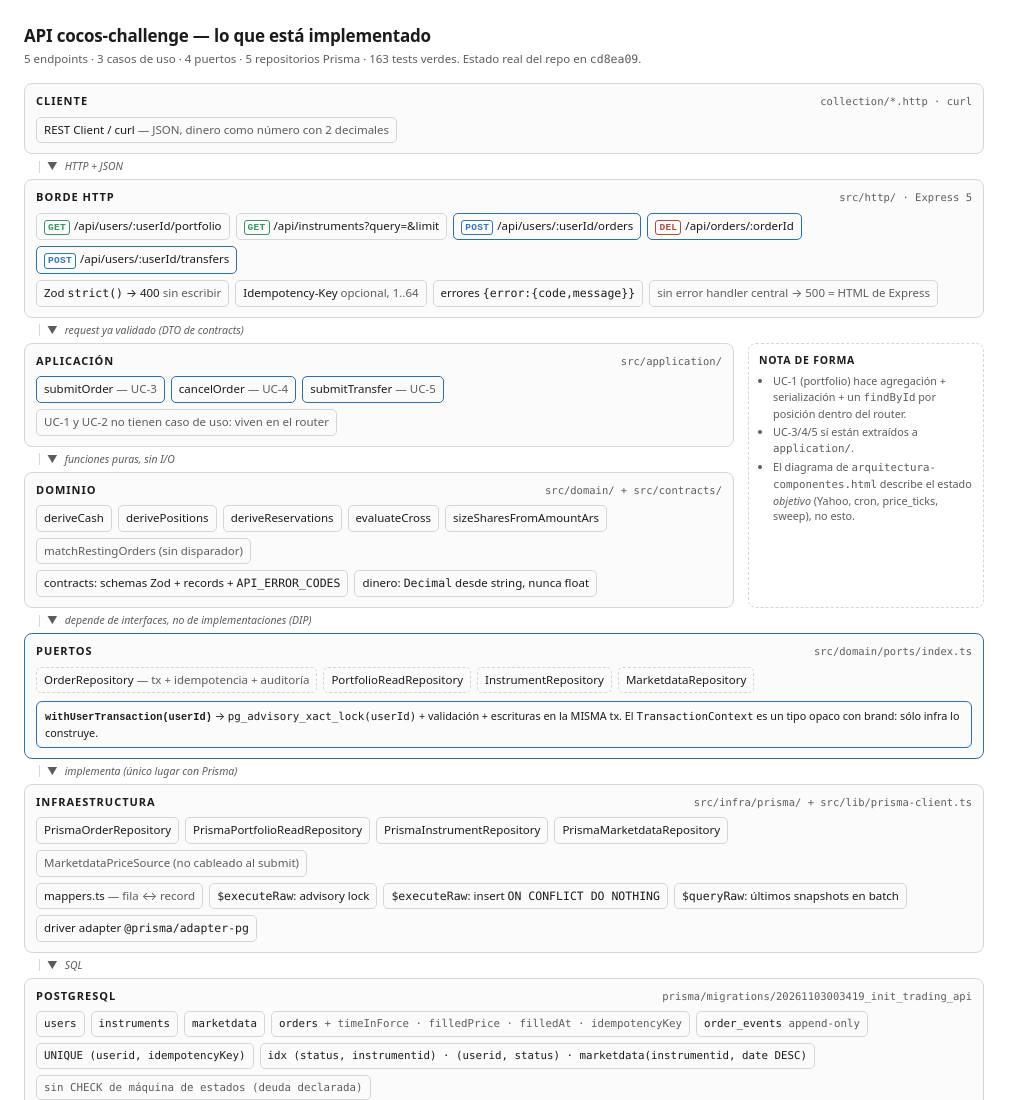
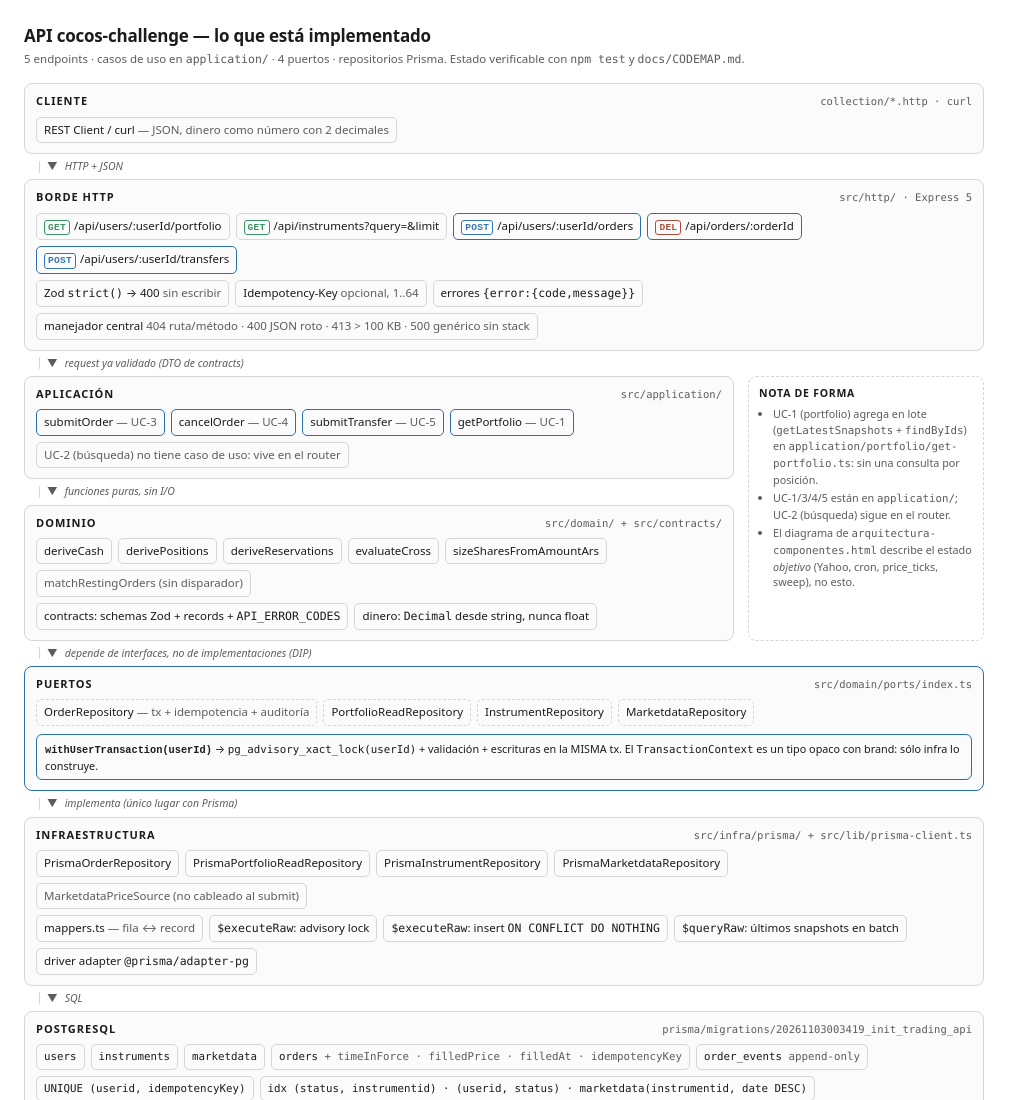
Before and after one commit to Cofiagus/cocos-challenge-backend, a website: page docs/arquitectura-implementada.html in a window 1280 px wide. Shown: the top 1100 px of the page, without its empty margins (0-1023 px from the left). Drawn offline with Linux system fonts and the light colour scheme.

Commit message:
docs(arquitectura): casos de uso, manejador central y cifras alineados con el código endurecido [T7.5]

```diff
--- a/docs/arquitectura-implementada.html
+++ b/docs/arquitectura-implementada.html
@@ -61,7 +61,7 @@
 <body>
 <div class="wrap">
   <h1>API cocos-challenge — lo que está implementado</h1>
-  <div class="sub">5 endpoints · 3 casos de uso · 4 puertos · 5 repositorios Prisma · 163 tests verdes. Estado real del repo en <code>cd8ea09</code>.</div>
+  <div class="sub">5 endpoints · casos de uso en <code>application/</code> · 4 puertos · repositorios Prisma. Estado verificable con <code>npm test</code> y <code>docs/CODEMAP.md</code>.</div>
 
   <div class="layer">
     <div class="lt"><b>Cliente</b><span class="path">collection/*.http · curl</span></div>
@@ -83,7 +83,7 @@
       <div class="box">Zod <code>strict()</code> → 400 <em>sin escribir</em></div>
       <div class="box">Idempotency-Key <em>opcional, 1..64</em></div>
       <div class="box">errores <code>{error:{code,message}}</code></div>
-      <div class="box"><em>sin error handler central → 500 = HTML de Express</em></div>
+      <div class="box">manejador central <em>404 ruta/método · 400 JSON roto · 413 &gt; 100 KB · 500 genérico sin stack</em></div>
     </div>
   </div>
 
@@ -97,7 +97,8 @@
           <div class="box accent">submitOrder <em>— UC-3</em></div>
           <div class="box accent">cancelOrder <em>— UC-4</em></div>
           <div class="box accent">submitTransfer <em>— UC-5</em></div>
-          <div class="box"><em>UC-1 y UC-2 no tienen caso de uso: viven en el router</em></div>
+          <div class="box accent">getPortfolio <em>— UC-1</em></div>
+          <div class="box"><em>UC-2 (búsqueda) no tiene caso de uso: vive en el router</em></div>
         </div>
       </div>
 
@@ -123,8 +124,8 @@
     <div class="note">
       <b>Nota de forma</b>
       <ul>
-        <li>UC-1 (portfolio) hace agregación + serialización + un <code>findById</code> por posición dentro del router.</li>
-        <li>UC-3/4/5 sí están extraídos a <code>application/</code>.</li>
+        <li>UC-1 (portfolio) agrega en lote (<code>getLatestSnapshots</code> + <code>findByIds</code>) en <code>application/portfolio/get-portfolio.ts</code>: sin una consulta por posición.</li>
+        <li>UC-1/3/4/5 están en <code>application/</code>; UC-2 (búsqueda) sigue en el router.</li>
         <li>El diagrama de <code>arquitectura-componentes.html</code> describe el estado <i>objetivo</i> (Yahoo, cron, price_ticks, sweep), no esto.</li>
       </ul>
     </div>
```
Also changed, not shown: docs/arquitectura-componentes.html (+1 -1 lines).
